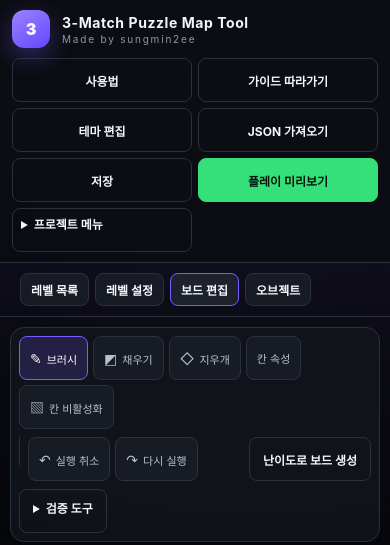
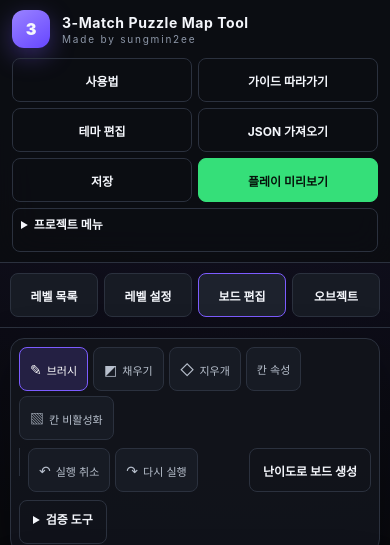
Before and after one commit to sungmin2ee/windy-cave-map-tool-public, a plain HTML site: page index.html in a window 390 px wide. Shown: the top 545 px of the page. Drawn offline with Linux system fonts and the light colour scheme.

Commit message:
Keep map editor menus within mobile viewport

```diff
--- a/index.html
+++ b/index.html
@@ -229,7 +229,7 @@
           </label>
           <button class="button ghost" id="saveButton">저장</button>
           <button type="button" class="button play" id="previewLevelButton">플레이 미리보기</button>
-          <details class="editor-disclosure">
+          <details class="editor-disclosure" id="projectMenu">
             <summary class="button ghost">프로젝트 메뉴</summary>
             <div class="editor-menu panel">
               <button class="button ghost" id="projectRulesButton">프로젝트 설정</button>
@@ -983,6 +983,22 @@
       .level-advanced > summary { font-size: 13px; font-weight: 700; margin-bottom: 12px; }
       #editorTabs { display: flex; flex-wrap: wrap; gap: 6px; padding: 10px 20px; border-bottom: 1px solid var(--border); }
       #editorTabs [aria-selected="true"] { border-color: var(--accent); background: var(--panel-3); }
+      @media (max-width: 760px) {
+        #projectMenu { flex-basis: 100%; grid-column: 1 / -1; }
+        #projectMenu > summary { min-height: 44px; }
+        .editor-disclosure > .editor-menu { position: static; width: 100%; margin-top: 6px; }
+        .editor-toolbar > .editor-disclosure { min-width: 0; }
+        .editor-toolbar > .editor-disclosure[open] { flex: 1 0 100%; }
+        #projectMenu :is(.version-control, .build-info) { flex-wrap: wrap; }
+      }
+      @media (max-width: 560px) {
+        #editorTabs {
+          display: grid;
+          grid-template-columns: repeat(4, minmax(0, 1fr));
+          padding-inline: 10px;
+        }
+        #editorTabs > button { min-height: 44px; padding-inline: 4px; white-space: normal; }
+      }
       #editorWorkspace:not(:is([data-active-tab="levels"], [data-active-tab="settings"])) #levelPanel,
       #editorWorkspace:not([data-active-tab="levels"]) .cave-section,
       #editorWorkspace:not([data-active-tab="settings"]) .rules-section,
```
